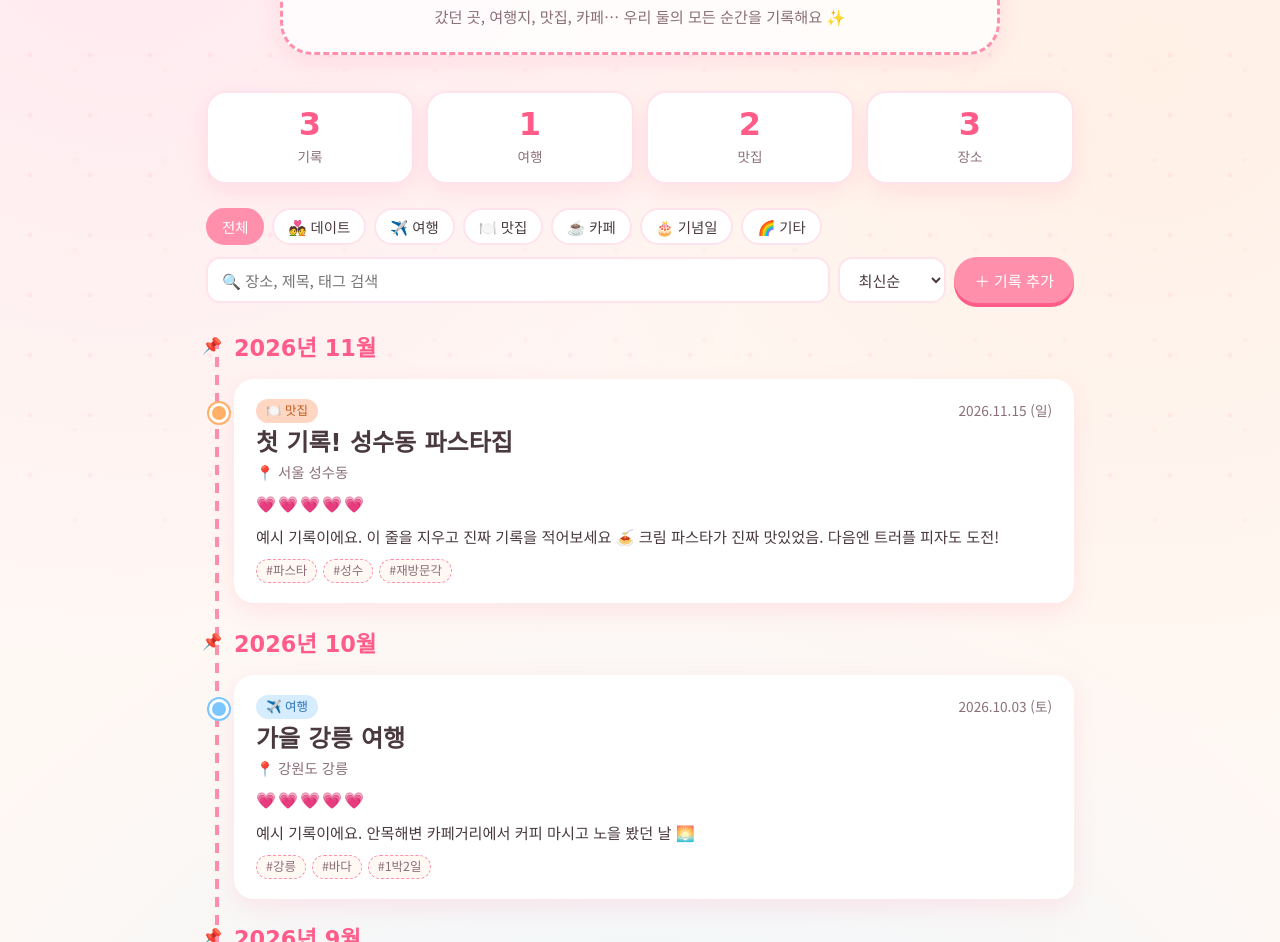
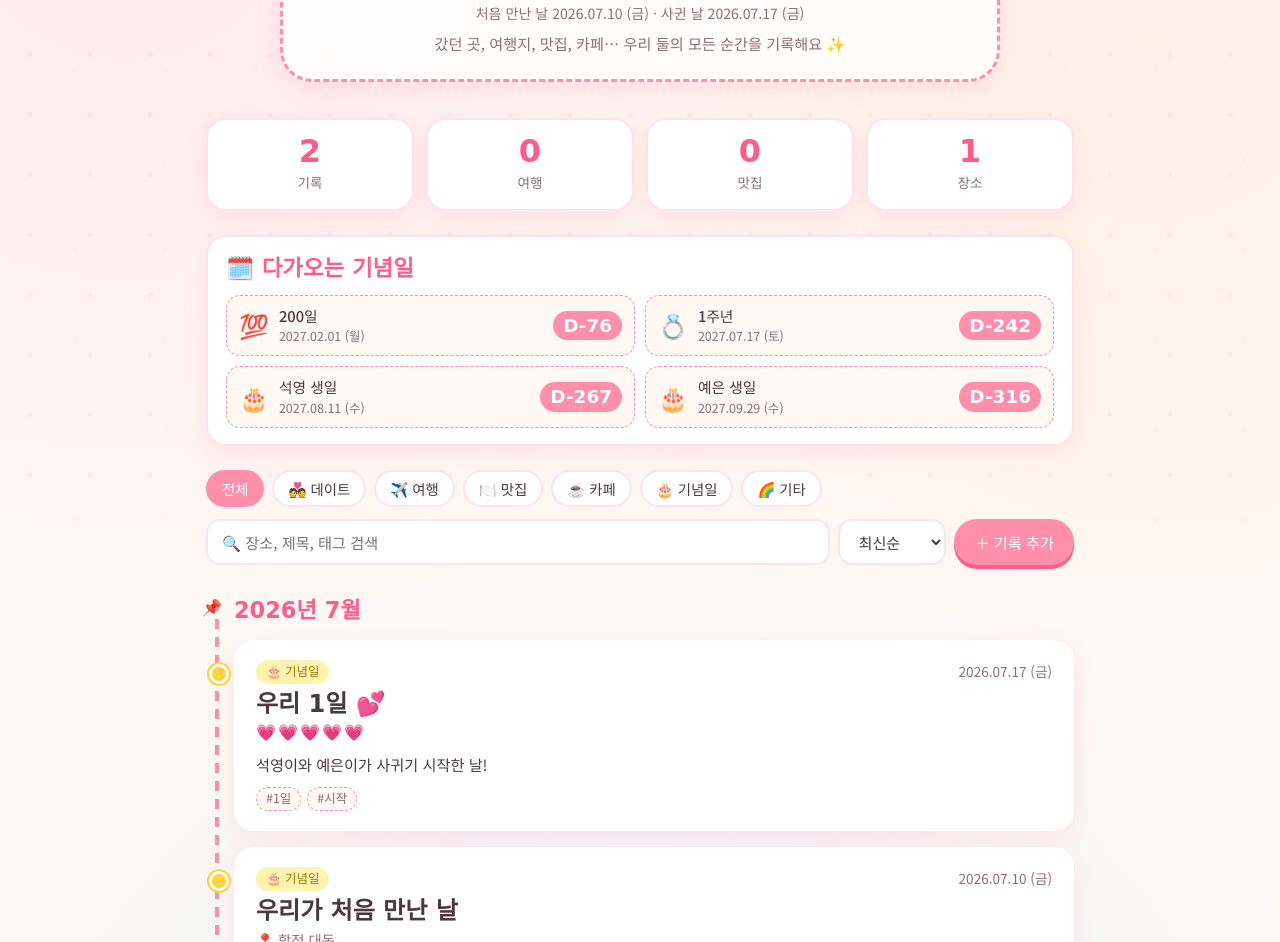
Before and after one commit to hong-seok-young/HS-Diary, a plain HTML site: page index.html in a window 1280 px wide. Shown: the part 275-1217 px from the top of the page. Drawn offline with Linux system fonts and the light colour scheme; a web font is replaced by a local one.

Commit message:
실제 날짜 반영, 다가오는 기념일 추가
- 처음 만난 날(2026-07-10 합정 대동), 사귄 날(2026-07-17) 기록 추가
- 사귄 날 기준 D+ 계산, 두 사람 생일 설정
- 100일 단위, 주년, 생일 D-day 를 보여주는 '다가오는 기념일' 칸 추가
- 임시 예시 기록 삭제

Co-Authored-By: Claude Fable 5.2 <noreply@anthropic.com>
Claude-Session: https://claude.ai/code/session_0184q9rJuMAsLx6yaJSvNhxo

```diff
--- a/css/style.css
+++ b/css/style.css
@@ -78,7 +78,8 @@ body {
   background: var(--pink); color: #fff; padding: 2px 22px; border-radius: 999px;
   box-shadow: 0 4px 0 var(--pink-deep);
 }
-.sub { margin-top: 12px; color: var(--ink-soft); font-size: .95rem; }
+.since { margin-top: 10px; font-size: .88rem; color: var(--ink-soft); }
+.sub { margin-top: 6px; color: var(--ink-soft); font-size: .95rem; }
 
 /* ---------- layout ---------- */
 .container { position: relative; z-index: 1; max-width: 900px; margin: 0 auto; padding: 0 16px 60px; }
@@ -92,6 +93,26 @@ body {
 }
 .stat-num { display: block; font-family: "Gaegu", cursive; font-size: 2rem; font-weight: 700; color: var(--pink-deep); line-height: 1.1; }
 .stat-label { font-size: .85rem; color: var(--ink-soft); }
+
+.upcoming {
+  background: #fff; border-radius: var(--radius); border: 2px solid var(--pink-soft);
+  box-shadow: var(--shadow); padding: 14px 18px 16px; margin-bottom: 24px;
+}
+.upcoming h2 { font-family: "Gaegu", cursive; font-size: 1.4rem; color: var(--pink-deep); margin-bottom: 8px; }
+.upcoming-list { display: grid; grid-template-columns: repeat(2, 1fr); gap: 10px; }
+.up-item {
+  display: flex; align-items: center; gap: 10px; background: var(--cream);
+  border: 1px dashed var(--pink); border-radius: 14px; padding: 8px 12px;
+}
+.up-emoji { font-size: 1.5rem; }
+.up-text { flex: 1; min-width: 0; }
+.up-name { font-weight: 500; font-size: .92rem; white-space: nowrap; }
+.up-date { font-size: .78rem; color: var(--ink-soft); white-space: nowrap; }
+.up-dday {
+  font-family: "Gaegu", cursive; font-weight: 700; font-size: 1.15rem; color: #fff;
+  background: var(--pink); border-radius: 999px; padding: 0 10px; white-space: nowrap;
+}
+.up-dday.today { background: var(--pink-deep); }
 
 .toolbar { display: flex; flex-direction: column; gap: 12px; margin-bottom: 28px; }
 .filters { display: flex; flex-wrap: wrap; gap: 8px; }
@@ -215,5 +236,6 @@ input:focus, select:focus, textarea:focus { border-color: var(--pink); }
   .couple { font-size: 1.8rem; gap: 8px; }
   .hero h1 { font-size: 1.6rem; }
   .stats { grid-template-columns: repeat(2, 1fr); }
+  .upcoming-list { grid-template-columns: 1fr; }
   .card h3 { font-size: 1.3rem; }
 }
--- a/data/entries.js
+++ b/data/entries.js
@@ -13,39 +13,32 @@
 const DIARY_CONFIG = {
   him: "석영",
   her: "예은",
-  startDate: "2026-01-01", // 사귀기 시작한 날 (YYYY-MM-DD) → 여기에 맞춰 D+ 가 계산돼요
+  firstMet: "2026-07-10",  // 처음 만난 날
+  startDate: "2026-07-17", // 사귀기 시작한 날 → 여기에 맞춰 D+ 가 계산돼요
+  himBirthday: "1993-08-11",
+  herBirthday: "1997-09-29",
   title: "석영 ♥ 예은 데이트 일지",
 };
 
 const DIARY_ENTRIES = [
   {
-    date: "2026-11-15",
-    category: "food",
-    title: "첫 기록! 성수동 파스타집",
-    place: "서울 성수동",
+    date: "2026-07-17",
+    category: "anniv",
+    title: "우리 1일 💕",
+    place: "",
     rating: 5,
-    memo: "예시 기록이에요. 이 줄을 지우고 진짜 기록을 적어보세요 🍝 크림 파스타가 진짜 맛있었음. 다음엔 트러플 피자도 도전!",
-    tags: ["파스타", "성수", "재방문각"],
+    memo: "석영이와 예은이가 사귀기 시작한 날!",
+    tags: ["1일", "시작"],
     photo: "",
   },
   {
-    date: "2026-10-03",
-    category: "travel",
-    title: "가을 강릉 여행",
-    place: "강원도 강릉",
+    date: "2026-07-10",
+    category: "anniv",
+    title: "우리가 처음 만난 날",
+    place: "합정 대동",
     rating: 5,
-    memo: "예시 기록이에요. 안목해변 카페거리에서 커피 마시고 노을 봤던 날 🌅",
-    tags: ["강릉", "바다", "1박2일"],
-    photo: "",
-  },
-  {
-    date: "2026-09-20",
-    category: "cafe",
-    title: "연남동 디저트 카페",
-    place: "서울 연남동",
-    rating: 4,
-    memo: "예시 기록이에요. 말차 케이크 🍰 + 예은이 취향 저격.",
-    tags: ["카페", "연남", "말차"],
+    memo: "합정 대동에서 처음 만난 날 ✨",
+    tags: ["첫만남", "합정"],
     photo: "",
   },
 ];
--- a/index.html
+++ b/index.html
@@ -21,6 +21,7 @@
       </div>
       <h1 id="diaryTitle">우리의 데이트 일지</h1>
       <p class="dday" id="dday">D+0</p>
+      <p class="since" id="since"></p>
       <p class="sub">갔던 곳, 여행지, 맛집, 카페… 우리 둘의 모든 순간을 기록해요 ✨</p>
     </div>
   </header>
@@ -31,6 +32,11 @@
       <div class="stat"><span class="stat-num" id="statTravel">0</span><span class="stat-label">여행</span></div>
       <div class="stat"><span class="stat-num" id="statFood">0</span><span class="stat-label">맛집</span></div>
       <div class="stat"><span class="stat-num" id="statPlaces">0</span><span class="stat-label">장소</span></div>
+    </section>
+
+    <section class="upcoming" id="upcoming" hidden>
+      <h2>🗓️ 다가오는 기념일</h2>
+      <div class="upcoming-list" id="upcomingList"></div>
     </section>
 
     <section class="toolbar">
--- a/js/app.js
+++ b/js/app.js
@@ -95,10 +95,56 @@
       const today = new Date();
       today.setHours(0, 0, 0, 0);
       const days = Math.round((today - start) / 86400000) + 1; // 사귄 날이 1일
-      $("dday").textContent = days > 0 ? `우리 만난 지 D+${days} 💕` : `D${days - 1}`;
+      $("dday").textContent = days > 0 ? `우리 사귄 지 D+${days} 💕` : `D${days - 1}`;
     } else {
       $("dday").textContent = "💕 오늘도 사랑해 💕";
     }
+    const bits = [];
+    if (parseDate(config.firstMet)) bits.push(`처음 만난 날 ${fmtDate(config.firstMet)}`);
+    if (start) bits.push(`사귄 날 ${fmtDate(config.startDate)}`);
+    $("since").textContent = bits.join("  ·  ");
+  }
+
+  // ---------- 다가오는 기념일 ----------
+  function nextYearly(md, today) {
+    // md: 기준 날짜(월/일만 사용). 오늘 포함해서 다음에 오는 날짜를 돌려줘요.
+    let d = new Date(today.getFullYear(), md.getMonth(), md.getDate());
+    if (d < today) d = new Date(today.getFullYear() + 1, md.getMonth(), md.getDate());
+    return d;
+  }
+  function renderUpcoming() {
+    const today = new Date();
+    today.setHours(0, 0, 0, 0);
+    const events = [];
+    const start = parseDate(config.startDate);
+    if (start) {
+      // 다음 100일 단위 (사귄 날이 1일)
+      const passed = Math.round((today - start) / 86400000) + 1;
+      const nextHundred = Math.max(100, Math.ceil(passed / 100) * 100);
+      const hd = new Date(start.getFullYear(), start.getMonth(), start.getDate() + nextHundred - 1);
+      events.push({ emoji: "💯", name: `${nextHundred}일`, date: hd });
+      // 다음 N주년
+      const ann = nextYearly(start, today);
+      const years = ann.getFullYear() - start.getFullYear();
+      if (years > 0) events.push({ emoji: "💍", name: `${years}주년`, date: ann });
+    }
+    const hb = parseDate(config.himBirthday);
+    if (hb) events.push({ emoji: "🎂", name: `${config.him || "석영"} 생일`, date: nextYearly(hb, today) });
+    const sb = parseDate(config.herBirthday);
+    if (sb) events.push({ emoji: "🎂", name: `${config.her || "예은"} 생일`, date: nextYearly(sb, today) });
+
+    if (!events.length) return;
+    events.sort((a, b) => a.date - b.date);
+    $("upcomingList").innerHTML = events.map((ev) => {
+      const left = Math.round((ev.date - today) / 86400000);
+      const ds = `${ev.date.getFullYear()}.${String(ev.date.getMonth() + 1).padStart(2, "0")}.${String(ev.date.getDate()).padStart(2, "0")} (${DAYS[ev.date.getDay()]})`;
+      return `<div class="up-item">
+        <span class="up-emoji">${ev.emoji}</span>
+        <span class="up-text"><div class="up-name">${esc(ev.name)}</div><div class="up-date">${ds}</div></span>
+        <span class="up-dday${left === 0 ? " today" : ""}">${left === 0 ? "오늘!" : "D-" + left}</span>
+      </div>`;
+    }).join("");
+    $("upcoming").hidden = false;
   }
 
   // ---------- stats ----------
@@ -337,6 +383,7 @@
   }
 
   renderHeader();
+  renderUpcoming();
   bind();
   render();
 })();
```
Also changed, not shown: 1 other file.
